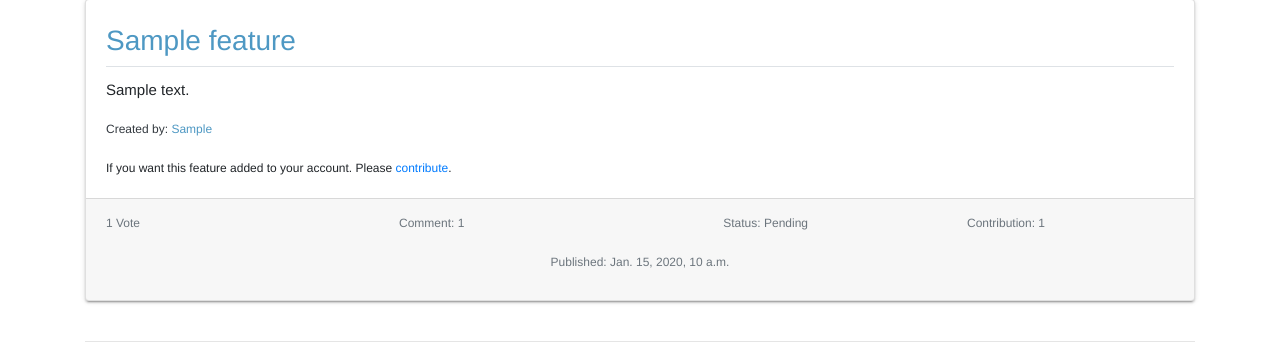
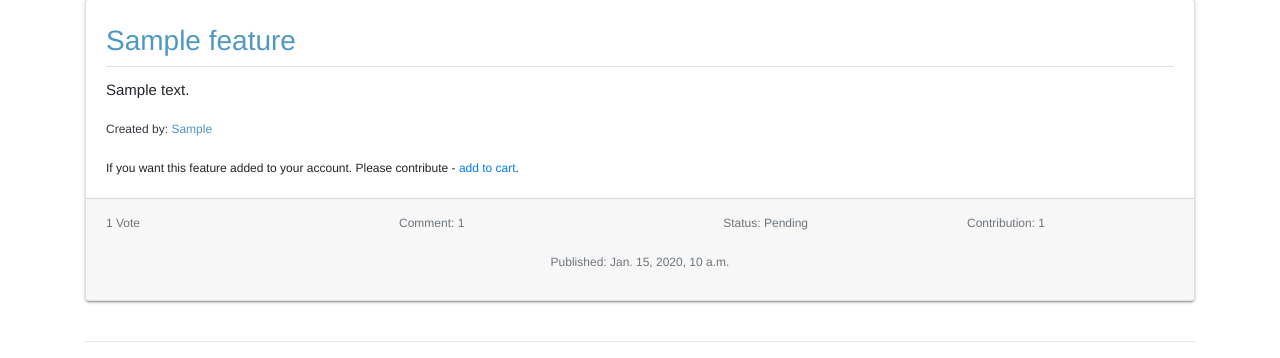
Before and after one commit to comanezz/unicorn_attractor, a Django app: a page that uses features/templates/featuredetail.html in a window 1280 px wide. Shown: the part 81-439 px from the top of the page. Run offline with Django 3.2, Linux system fonts and the light colour scheme; tables that the repository leaves empty hold one stand-in row (values such as "Sample post"); some libraries are stand-ins or nearby versions.

Commit message:
Contribute sentence updated. Add to cart added as href instead of contribute.

```diff
--- a/features/templates/featuredetail.html
+++ b/features/templates/featuredetail.html
@@ -29,7 +29,7 @@
                         <p class="feature-description">{{ feature.description }}</p>
                         <p class="feature-author"><small><span class="text-dark">Created by:</span> {{ feature.author|capfirst }}</small></p>
                         <div>
-                            <small>If you want this feature added to your account. Please <a href="{% url 'add_to_cart' feature.id %}">contribute</a>.</small>
+                            <small>If you want this feature added to your account. Please contribute -<a href="{% url 'add_to_cart' feature.id %}"> add to cart</a>.</small>
                         </div>
                     </div>
                 </div>
```
